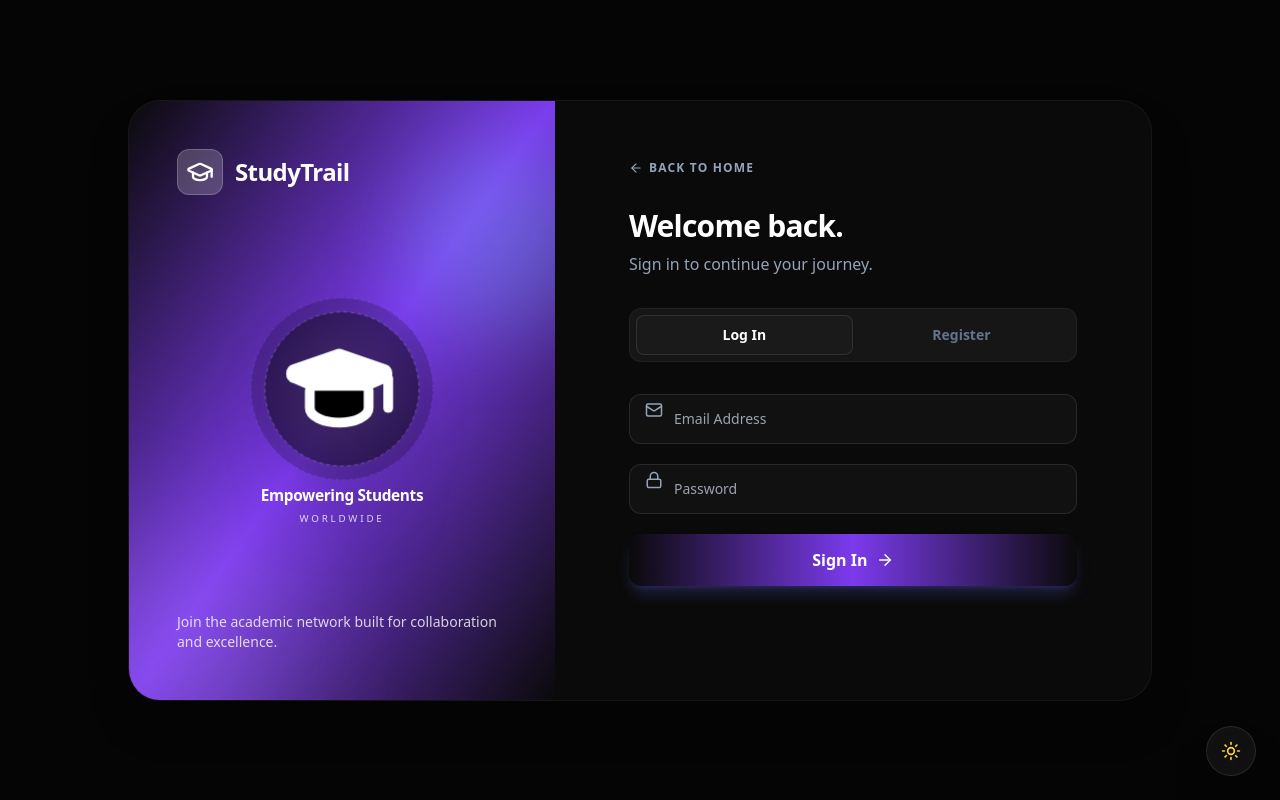
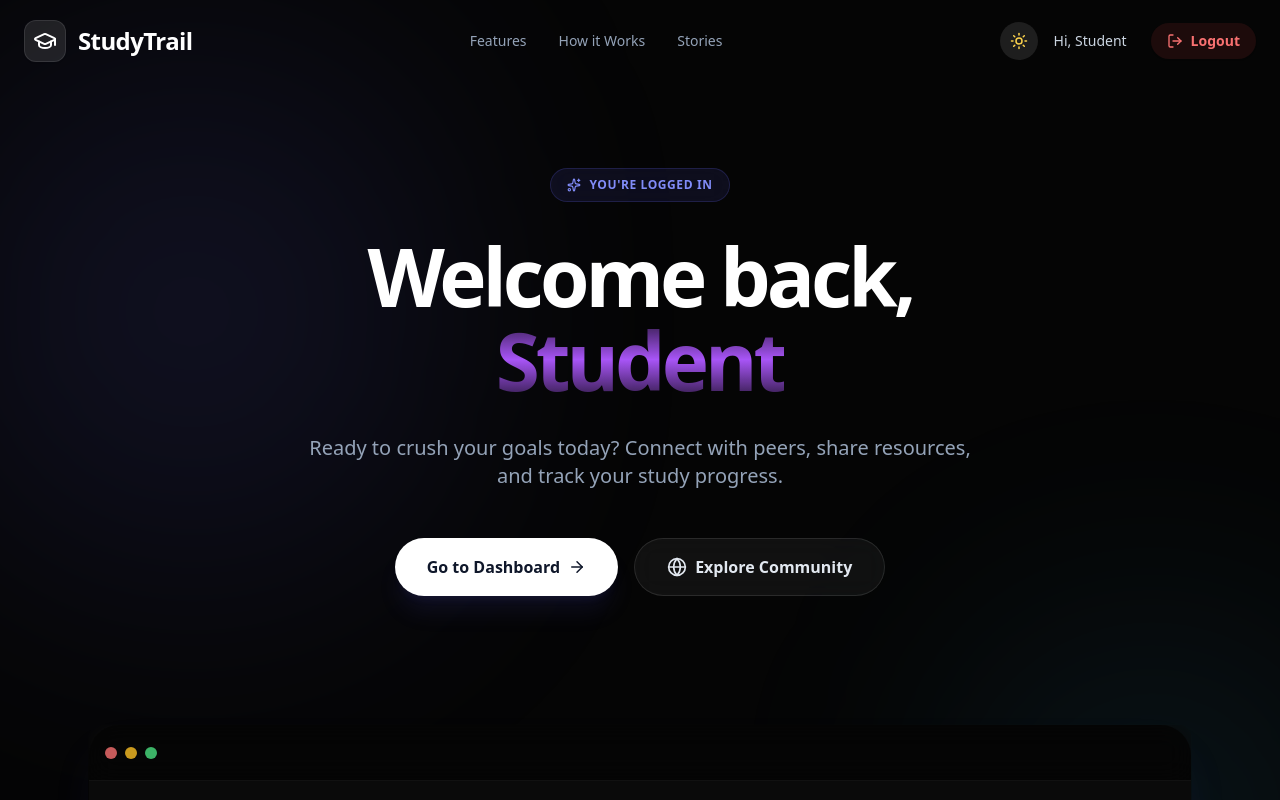
Before and after one commit to papai709/StudyTrail_Frontend, a React (Vite) app: page /signed in a window 1280 px wide. Before the commit this address led to /log. Shown: the top 800 px of the page. Built offline with nearby package versions, Linux system fonts and the light colour scheme; no server answers.

Commit message:
Remove backend

```diff
--- a/src/pages/Log.jsx
+++ b/src/pages/Log.jsx
@@ -67,23 +67,23 @@ export default function Log() {
       try {
         if (authMode === "register") {
           // --- Phase 2: Registration (Simplified JSON Payload) ---
-          const response = await fetch("http://localhost:8080/api/v1/user/register", {
-            method: "POST",
-            headers: {
-              "Content-Type": "application/json"
-            },
-            body: JSON.stringify({
-              fullName: formData.name,
-              username: formData.username,
-              email: formData.email,
-              password: formData.password
-            }),
-          });
+          // const response = await fetch("http://localhost:8080/api/v1/user/register", {
+          //   method: "POST",
+          //   headers: {
+          //     "Content-Type": "application/json"
+          //   },
+          //   body: JSON.stringify({
+          //     fullName: formData.name,
+          //     username: formData.username,
+          //     email: formData.email,
+          //     password: formData.password
+          //   }),
+          // });
 
-          const data = await response.json();
-          if (!response.ok) {
-            throw new Error(data.message || "Registration failed on backend");
-          }
+          // const data = await response.json();
+          // if (!response.ok) {
+          //   throw new Error(data.message || "Registration failed on backend");
+          // }
 
           setShowSuccess(true);
           setTimeout(() => {
@@ -94,22 +94,22 @@ export default function Log() {
 
         } else {
           // --- Phase 3: Login ---
-          const response = await fetch("http://localhost:8080/api/v1/user/login", {
-            method: "POST",
-            headers: {
-              "Content-Type": "application/json"
-            },
-            body: JSON.stringify({
-              email: formData.email,
-              password: formData.password
-            }),
-            credentials: "include" // CRITICAL: This allows the browser to save your JWT cookies
-          });
+          // const response = await fetch("http://localhost:8080/api/v1/user/login", {
+          //   method: "POST",
+          //   headers: {
+          //     "Content-Type": "application/json"
+          //   },
+          //   body: JSON.stringify({
+          //     email: formData.email,
+          //     password: formData.password
+          //   }),
+          //   credentials: "include" // CRITICAL: This allows the browser to save your JWT cookies
+          // });
 
-          const data = await response.json();
-          if (!response.ok) {
-            throw new Error(data.message || "Invalid email or password");
-          }
+          // const data = await response.json();
+          // if (!response.ok) {
+          //   throw new Error(data.message || "Invalid email or password");
+          // }
 
           // const loggedInUser = data.data.user;
           // const isProfileComplete = loggedInUser.bio && loggedInUser.schoolName;
--- a/src/pages/Signed.jsx
+++ b/src/pages/Signed.jsx
@@ -28,21 +28,21 @@ const Signed = () => {
   useEffect(() => {
     const checkSession = async () => {
       try {
-        const response = await fetch("http://localhost:8080/api/v1/user/current-user", {
-          method: "GET",
-          credentials: "include" // CRITICAL: Sends the JWT cookies to your verifyJWT middleware
-        });
+        // const response = await fetch("http://localhost:8080/api/v1/user/current-user", {
+        //   method: "GET",
+        //   credentials: "include" // CRITICAL: Sends the JWT cookies to your verifyJWT middleware
+        // });
 
-        if (response.ok) {
-          const result = await response.json();
-          setUser(result.data); // Set the MongoDB user object to state
-        } else {
-          // If the token is invalid or expired, kick them back to login
-          navigate("/log");
-        }
+        // if (response.ok) {
+        //   const result = await response.json();
+        //   setUser(result.data); // Set the MongoDB user object to state
+        // } else {
+        //   // If the token is invalid or expired, kick them back to login
+        //   navigate("/log");
+        // }
       } catch (error) {
-        console.error("Session check failed:", error);
-        navigate("/log");
+        // console.error("Session check failed:", error);
+        // navigate("/log");
       } finally {
         setLoading(false);
       }
@@ -54,20 +54,20 @@ const Signed = () => {
   // --- PHASE 5: SECURE LOGOUT ---
   const handleLogout = async () => {
     try {
-      const response = await fetch("http://localhost:8080/api/v1/user/logout", {
-        method: "POST",
-        credentials: "include" // Identifies which user is logging out
-      });
+      // const response = await fetch("http://localhost:8080/api/v1/user/logout", {
+      //   method: "POST",
+      //   credentials: "include" // Identifies which user is logging out
+      // });
 
-      if (response.ok) {
-        setUser(null);
-        navigate("/"); // Redirects to Home
-      } else {
-        setError("Failed to log out. Please try again.");
-      }
+      // if (response.ok) {
+      //   setUser(null);
+      //   navigate("/"); // Redirects to Home
+      // } else {
+      //   setError("Failed to log out. Please try again.");
+      // }
     } catch (error) {
-      console.error("Logout failed:", error);
-      setError("Failed to log out. Please try again.");
+      // console.error("Logout failed:", error);
+      // setError("Failed to log out. Please try again.");
     }
   };
 
```
